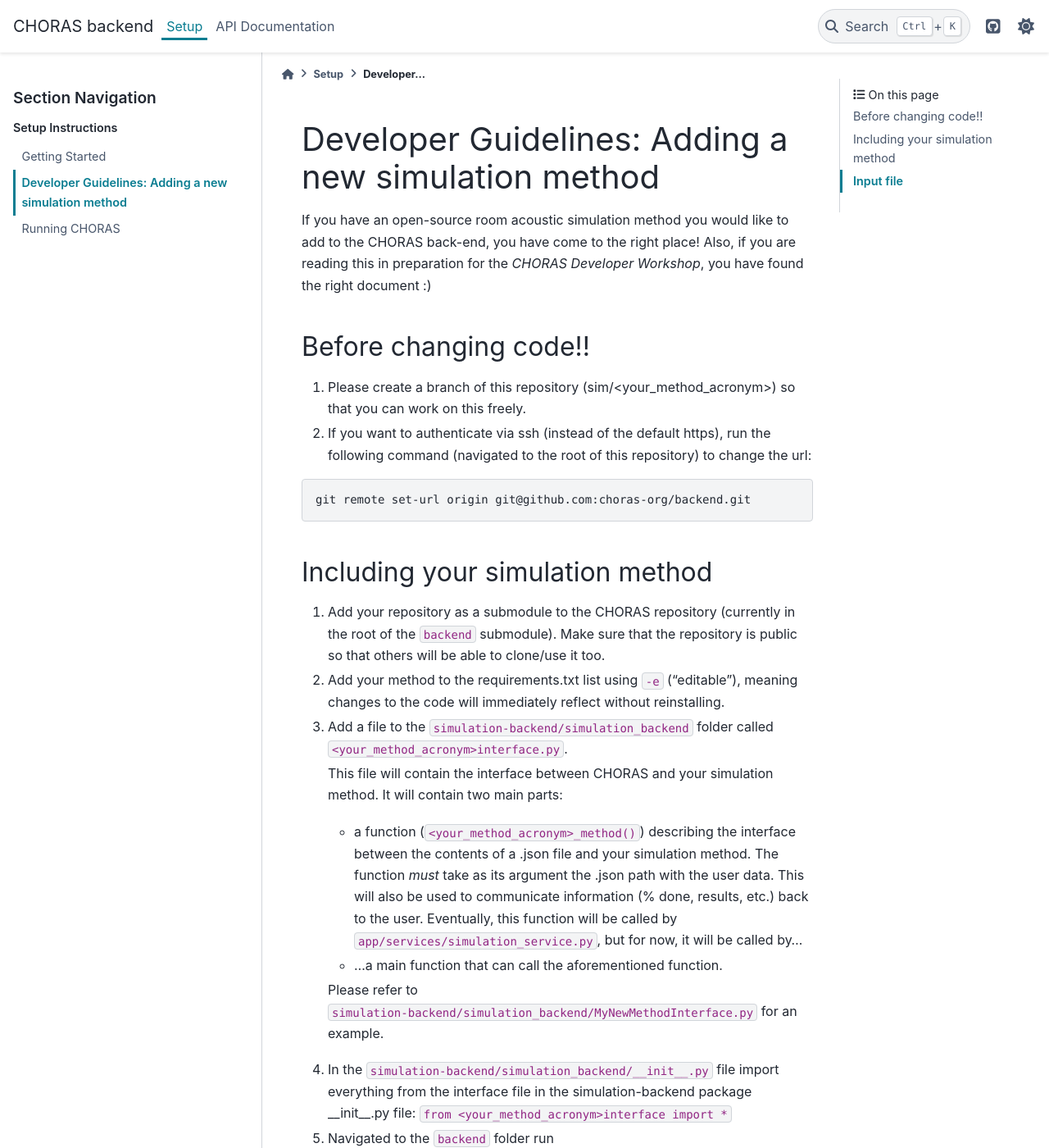
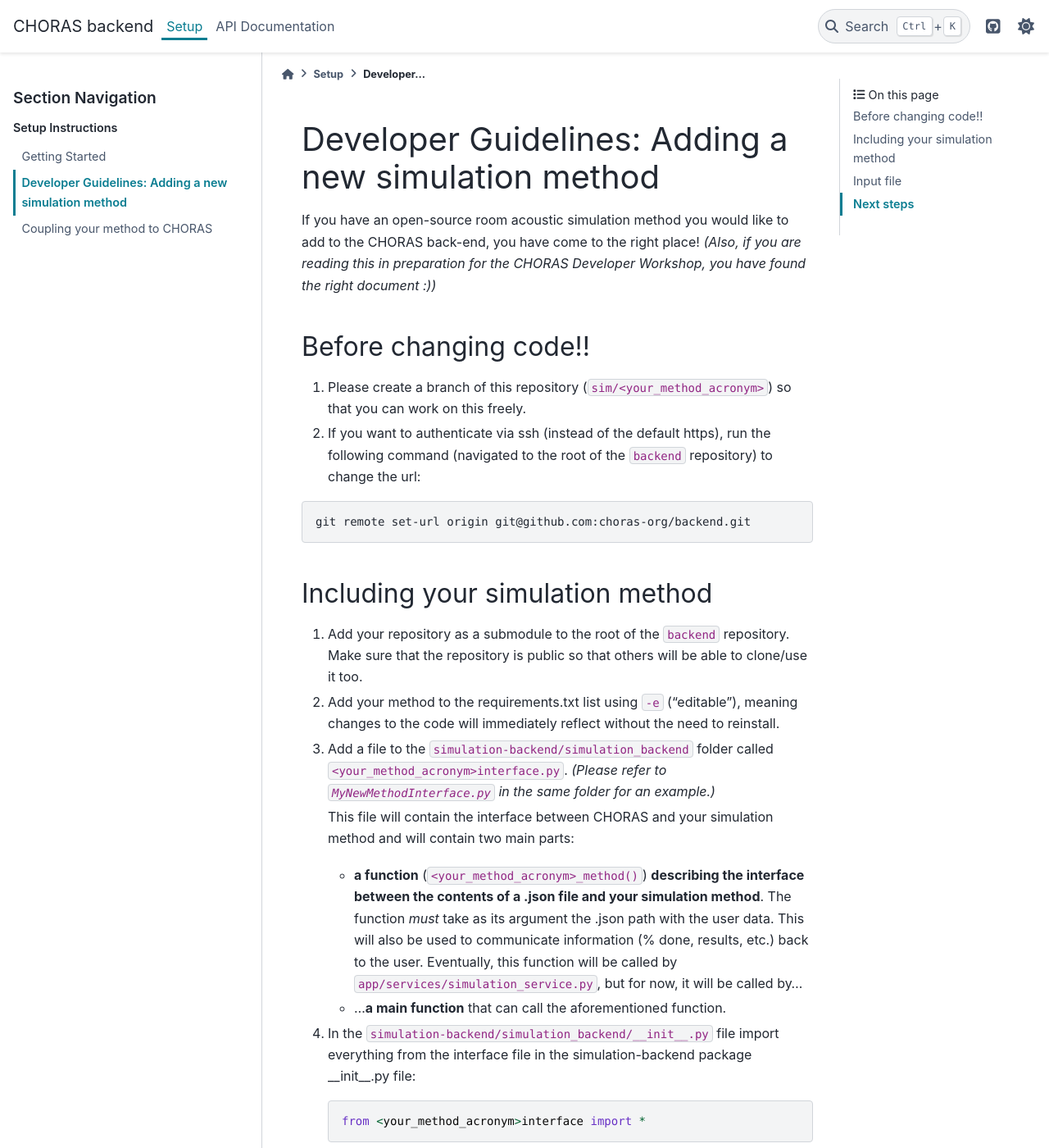
Before and after one commit to nicolas-f/choras_backend, a Sphinx documentation site: the page built from docs/source/includes/development.md, in a window 1280 px wide and 1400 px high. Shown: the whole window at 82% size. Built offline with Sphinx 7.4.7 and the PyData theme 0.15.4, drawn with Linux system fonts in a browser that asks for light colours; pages that are not in the unit, such as notebooks, are missing from menus; some of the changed text lies outside the part shown.

Commit message:
More cleanup and added a Coupling your method to CHORAS page

````diff
--- a/docs/source/includes/development.md
+++ b/docs/source/includes/development.md
@@ -1,32 +1,35 @@
 # Developer Guidelines: Adding a new simulation method
 
-If you have an open-source room acoustic simulation method you would like to add to the CHORAS back-end, you have come to the right place! Also, if you are reading this in preparation for the *CHORAS Developer Workshop*, you have found the right document :)
+If you have an open-source room acoustic simulation method you would like to add to the CHORAS back-end, you have come to the right place! _(Also, if you are reading this in preparation for the CHORAS Developer Workshop, you have found the right document :))_
 
 ## Before changing code!!
-1. Please create a branch of this repository (sim/<your_method_acronym>) so that you can work on this freely.
+1. Please create a branch of this repository (`sim/<your_method_acronym>`) so that you can work on this freely.
 
-2. If you want to authenticate via ssh (instead of the default https), run the following command (navigated to the root of this repository) to change the url:
+2. If you want to authenticate via ssh (instead of the default https), run the following command (navigated to the root of the `backend` repository) to change the url:
 ``` shell
 git remote set-url origin git@github.com:choras-org/backend.git
 ```
 
 ## Including your simulation method
 
-1. Add your repository as a submodule to the CHORAS repository (currently in the root of the `backend` submodule). Make sure that the repository is public so that others will be able to clone/use it too.
+1. Add your repository as a submodule to the root of the `backend` repository. Make sure that the repository is public so that others will be able to clone/use it too.
 
-2. Add your method to the requirements.txt list using `-e` ("editable"), meaning changes to the code will immediately reflect without reinstalling.
+2. Add your method to the requirements.txt list using `-e` ("editable"), meaning changes to the code will immediately reflect without the need to reinstall.
 
-3. Add a file to the `simulation-backend/simulation_backend` folder called `<your_method_acronym>interface.py`.
+3. Add a file to the `simulation-backend/simulation_backend` folder called `<your_method_acronym>interface.py`. _(Please refer to `MyNewMethodInterface.py` in the same folder for an example.)_
 
-    This file will contain the interface between CHORAS and your simulation method.
-    It will contain two main parts:
+    This file will contain the interface between CHORAS and your simulation method and will contain two main parts:
 
-    - a function (`<your_method_acronym>_method()`) describing the interface between the contents of a .json file and your simulation method. The function *must* take as its argument the .json path with the user data. This will also be used to communicate information (% done, results, etc.) back to the user. Eventually, this function will be called by `app/services/simulation_service.py`, but for now, it will be called by...
-    - ...a main function that can call the aforementioned function.
+    - **a function** (`<your_method_acronym>_method()`) **describing the interface between the contents of a .json file and your simulation method**. The function *must* take as its argument the .json path with the user data. This will also be used to communicate information (% done, results, etc.) back to the user. Eventually, this function will be called by `app/services/simulation_service.py`, but for now, it will be called by...
+    - ...**a main function** that can call the aforementioned function.
 
-    Please refer to `simulation-backend/simulation_backend/MyNewMethodInterface.py` for an example.
 
-4. In the `simulation-backend/simulation_backend/__init__.py` file import everything from the interface file in the simulation-backend package \_\_init\_\_.py file: `from <your_method_acronym>interface import *`
+
+4. In the `simulation-backend/simulation_backend/__init__.py` file import everything from the interface file in the simulation-backend package \_\_init\_\_.py file:
+
+    ```python
+    from <your_method_acronym>interface import *
+    ```
 
 5. Navigated to the `backend` folder run
 
@@ -111,3 +114,8 @@
     ]
 }
 ```
+
+## Next steps
+That's it! You are now ready to create the interface between CHORAS and your simulation method. For those of you who are familiar with CHORAS, you will notice that you don't need any processes (`npm`, `flask`, `celery`) to run in order to test the interface.
+
+If you want to run CHORAS and test whether
--- a/docs/source/includes/setup.rst
+++ b/docs/source/includes/setup.rst
@@ -7,4 +7,5 @@
 
    getting_started.md
    development.md
-   setup_frontend_interface.md
+   running_choras.md
+   choras_coupling.md
--- a/docs/source/index.rst
+++ b/docs/source/index.rst
@@ -4,7 +4,9 @@
 
 This is the backend implementation documentation for the Community Hub for Open-source Room Acoustics Software (CHORAS).
 
-The software uses the `Acoustic Diffusion Equation (DE) Method <https://github.com/Building-acoustics-TU-Eindhoven/Diffusion>`_ and `Discontinuous Galerkin (DG) Method <https://github.com/Building-acoustics-TU-Eindhoven/edg-acoustics>`_ as sub-modules for modeling of sound behaviour in complex geometrical spaces.
+CHORAS is a platform that intends to connect developers, researchers and users in the room acoustics community. We believe that a community platform like CHORAS will increase the impact of our collective work, by bridging the gap between powerful room acoustics simulators on the one hand, and other researchers and end users on the other.
+
+The software currently uses the `Acoustic Diffusion Equation (DE) Method <https://github.com/Building-acoustics-TU-Eindhoven/Diffusion>`_ and `Discontinuous Galerkin (DG) Method <https://github.com/Building-acoustics-TU-Eindhoven/edg-acoustics>`_ as sub-modules for modeling of sound behaviour in complex geometrical spaces. In the near future, we intend to couple other simulation methods to the CHORAS backend, creating a platform that makes various room acoustics simulation methods easily accessible and allows for effortless comparison between these.
 
 Please follow the steps provided here to setup the CHORAS backend.
 
````
Also changed, not shown: docs/source/includes/choras_coupling.md (added, +52 -0 lines).
